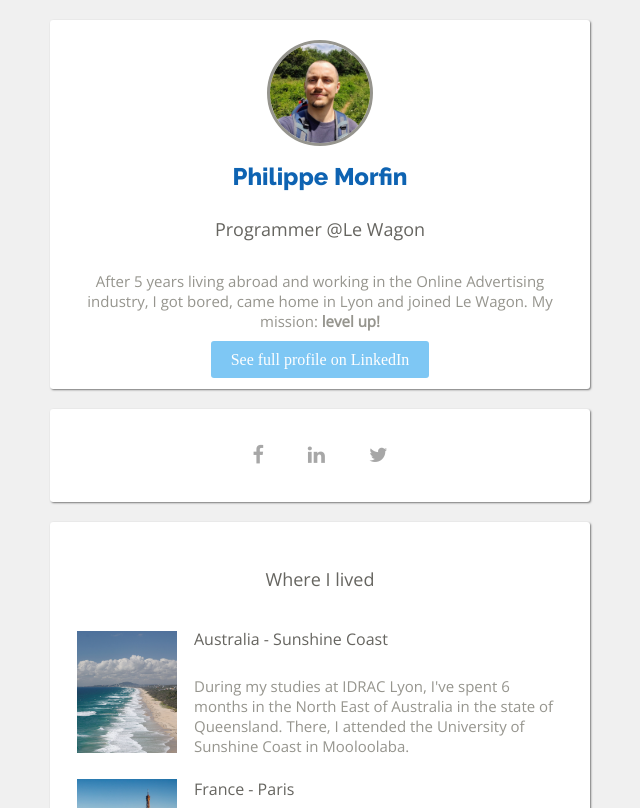
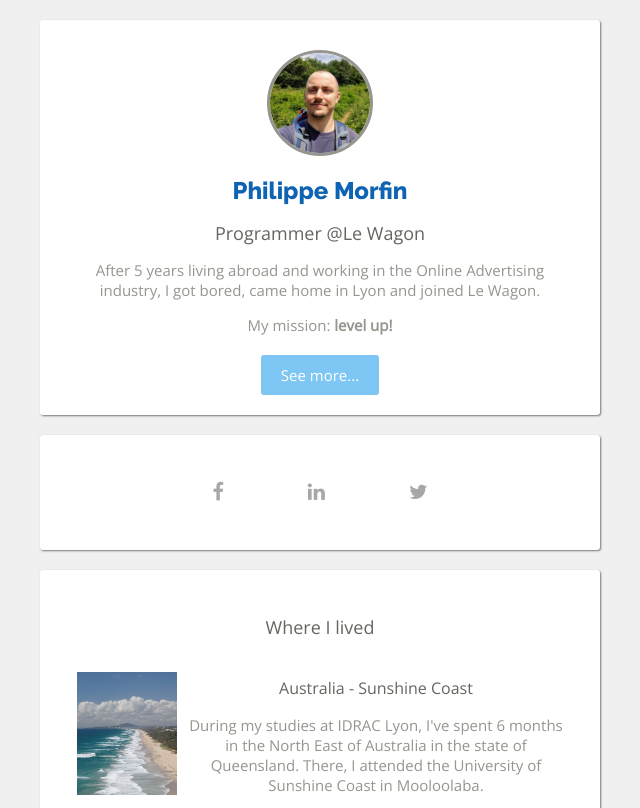
Before and after one commit to earlyad/profile, a plain HTML site: page index.html in a window 1280 px wide. Shown: the top 808 px of the page, without its empty margins (320-960 px from the left). Drawn offline with nearby package versions, Linux system fonts and the light colour scheme.

Commit message:
make my profile prettier

```diff
--- a/index.html
+++ b/index.html
@@ -1,14 +1,4 @@
-<!-- Specs
-Build a simple HTML profile page with the following elements (use the right HTML tags):
-
-an image of yourself
-a header and sub-header with your name and your job title (you can put programmer now 💻)
-a description of yourself
-a list of your social links
-a table showing your projects, favorite movies/programming languages/sport teams/recipes, etc. whatever you want. -->
-
-
-<DOCTYPE
+<!DOCTYPE html>
 <html>
   <head>
     <meta charset="utf-8">
@@ -26,10 +16,12 @@ a table showing your projects, favorite movies/programming languages/sport teams
       <h2>Programmer @Le Wagon</h2>
 
       <p>
-        After 5 years living abroad and working in the Online Advertising industry, I got bored, came home in Lyon and joined Le Wagon. My mission: <strong>level up!</strong>
+        After 5 years living abroad and working in the Online Advertising industry, I got bored, came home in Lyon and joined Le Wagon.
       </p>
 
-      <a class="btn-blue" href="https://www.linkedin.com/in/philippe-morfin-18293710/">See full profile on LinkedIn</a>
+      <p class="bottom-margin-30px">My mission: <strong>level up!</strong></p>
+
+      <a class="btn-blue" href="http://www.philippemorfin.com" target=_blank>See more...</a>
     </div>
 
     <div class="box-white text-center">
--- a/style.css
+++ b/style.css
@@ -6,12 +6,12 @@ h1 {
   font-family: 'Raleway', sans-serif;
   font-size: 24px;
   font-weight: 800;
+  color: #0E63B2;
 }
 
 h2 {
   font-family: 'Open Sans', sans-serif;
   color: #666560;
-  padding: 10px;
   font-weight: 300;
   font-size: 18px;
 }
@@ -19,7 +19,6 @@ h2 {
 h3 {
   font-family: 'Open Sans', sans-serif;
   color: #666560;
-  padding: 5px;
   font-weight: 500;
   font-size: 16px;
 }
@@ -27,7 +26,6 @@ h3 {
 p {
   font-family: 'Open Sans', sans-serif;
   color: #96958E;
-  padding: 5px;
   font-size: 15px;
 }
 
@@ -41,16 +39,22 @@ a:hover {
   color: #2badff;
 }
 
+.bottom-margin-30px {
+  margin-bottom: 30px;
+}
 
 .btn-blue {
   padding: 10px 20px;
   color: white;
   background-color: #2aa2ed;
   border-radius: 3px;
+  font-family: 'Open Sans', sans-serif;
+  font-size:15px;
 }
 
 .btn-blue:hover {
   background-color: #2badff;
+  color: white;
 }
 
 .text-center {
@@ -61,7 +65,7 @@ a:hover {
   background-color: white;
   width: 500px;
   margin: 20px auto;
-  padding: 20px;
+  padding: 30px;
   box-shadow: 1px 1px 2px rgba(0, 0, 0, 0.5);
   border-radius: 3px;
 }
@@ -73,7 +77,7 @@ a:hover {
 
 .list-inline > li {
   display: inline-block;
-  margin: 0 20px;
+  margin: 0 40px;
   font-size: 20px;
 }
 
@@ -86,16 +90,11 @@ a:hover {
   font-size: 20px;
 }
 
-#top-box {
-  color: #0E63B2;
-}
-
 #profile-picture {
   border-radius: 50%;
   width: 100px;
   border: 3px solid #96958E;
 }
-
 
 #places img {
   width: 100px;
```
